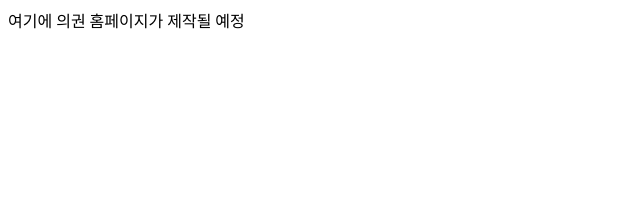
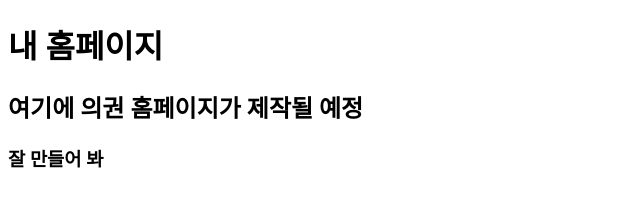
Before and after one commit to eugwon/eugwon1014, a plain HTML site: page index.html in a window 1280 px wide. Shown: the whole page, without its empty margins (0-640 px from the left). Drawn offline with Linux system fonts and the light colour scheme.

Commit message:
h1태그연습

```diff
--- a/index.html
+++ b/index.html
@@ -5,7 +5,8 @@
     <title>의권 홈페이지</title>
   </head>
   <body>
-    여기에 의권 홈페이지가 제작될 예정
-
+    <h1>내 홈페이지</h1>
+    <h2>여기에 의권 홈페이지가 제작될 예정</h2>
+    <h3>잘 만들어 봐</h3>
   </body>
 </html>
```
